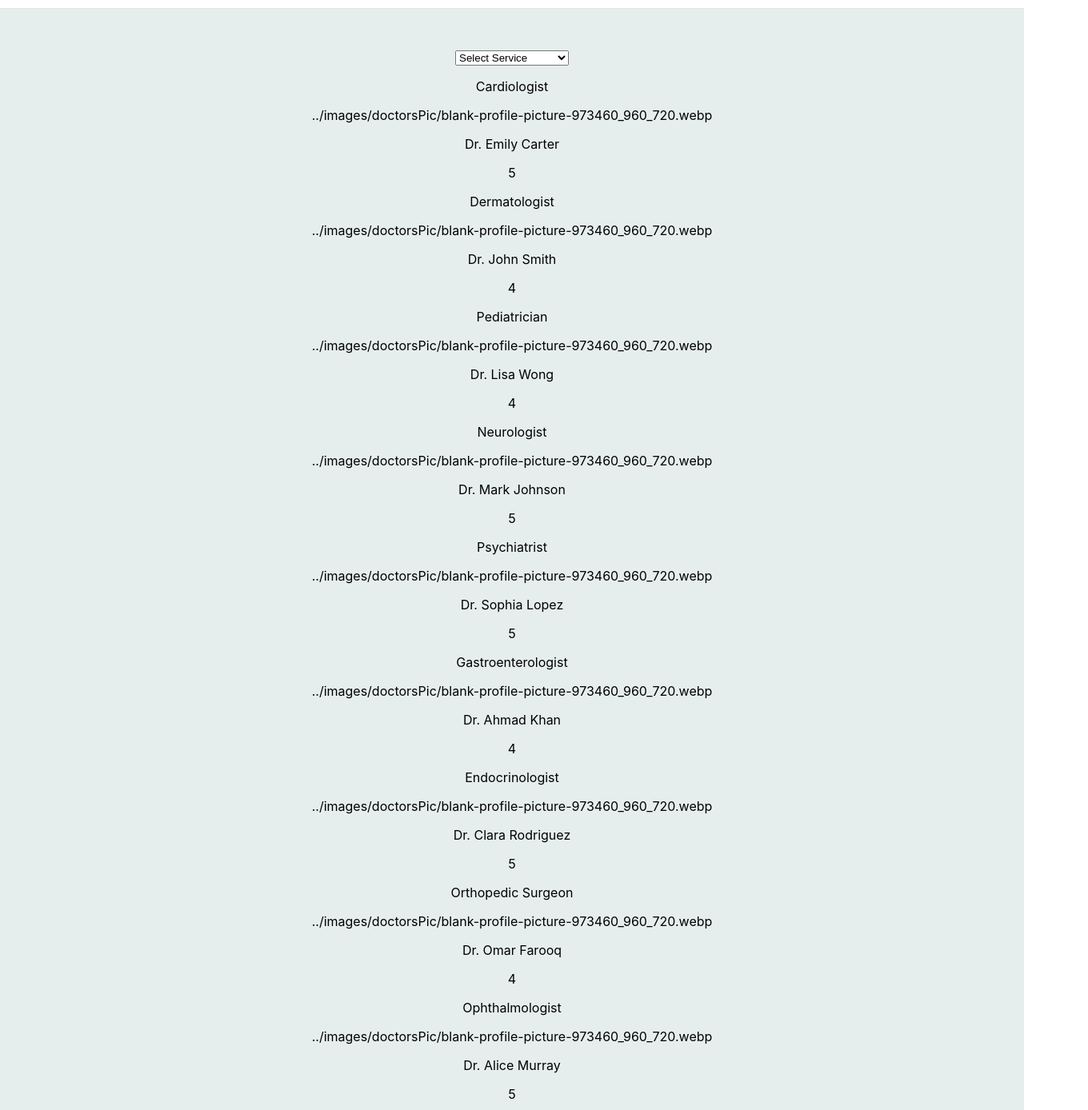
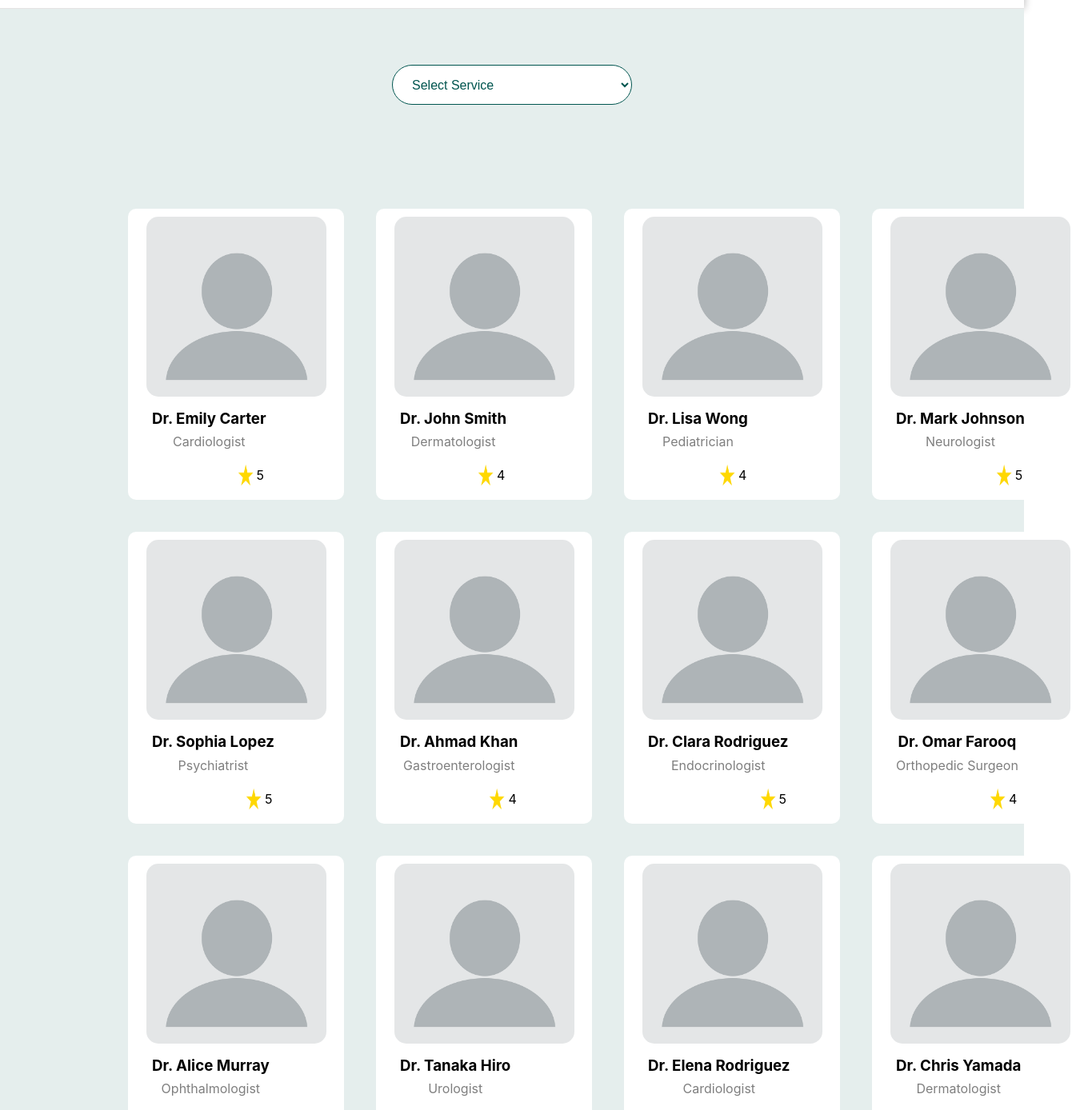
Before and after one commit to hafriaya/doctor_appointment, a React (Create React App) app: page /doctors in a window 1280 px wide. Shown: the part 80-1468 px from the top of the page at 80% size, 1360 px wide, since content can reach past the window. Built offline with nearby package versions, Linux system fonts and the light colour scheme.

Commit message:
editing doctors cards

```diff
--- a/src/data/doctorsData.json
+++ b/src/data/doctorsData.json
@@ -58,5 +58,65 @@
     "service": "Urologist",
     "picture": "../images/doctorsPic/blank-profile-picture-973460_960_720.webp",
     "rating": 4
+  },
+  {
+    "name": "Dr. Elena Rodriguez",
+    "service": "Cardiologist",
+    "picture": "../images/doctorsPic/blank-profile-picture-973460_960_720.webp",
+    "rating": 4
+  },
+  {
+    "name": "Dr. Chris Yamada",
+    "service": "Dermatologist",
+    "picture": "../images/doctorsPic/blank-profile-picture-973460_960_720.webp",
+    "rating": 5
+  },
+  {
+    "name": "Dr. Aisha Khan",
+    "service": "Pediatrician",
+    "picture": "../images/doctorsPic/blank-profile-picture-973460_960_720.webp",
+    "rating": 4
+  },
+  {
+    "name": "Dr. Simon Clark",
+    "service": "Neurologist",
+    "picture": "../images/doctorsPic/blank-profile-picture-973460_960_720.webp",
+    "rating": 5
+  },
+  {
+    "name": "Dr. Grace Tan",
+    "service": "Psychiatrist",
+    "picture": "../images/doctorsPic/blank-profile-picture-973460_960_720.webp",
+    "rating": 4
+  },
+  {
+    "name": "Dr. Abdul Rehman",
+    "service": "Gastroenterologist",
+    "picture": "../images/doctorsPic/blank-profile-picture-973460_960_720.webp",
+    "rating": 5
+  },
+  {
+    "name": "Dr. Rachel Kim",
+    "service": "Endocrinologist",
+    "picture": "../images/doctorsPic/blank-profile-picture-973460_960_720.webp",
+    "rating": 4
+  },
+  {
+    "name": "Dr. Victor Santos",
+    "service": "Orthopedic Surgeon",
+    "picture": "../images/doctorsPic/blank-profile-picture-973460_960_720.webp",
+    "rating": 5
+  },
+  {
+    "name": "Dr. Lily Chen",
+    "service": "Ophthalmologist",
+    "picture": "../images/doctorsPic/blank-profile-picture-973460_960_720.webp",
+    "rating": 4
+  },
+  {
+    "name": "Dr. Kenji Fujimoto",
+    "service": "Urologist",
+    "picture": "../images/doctorsPic/blank-profile-picture-973460_960_720.webp",
+    "rating": 5
   }
 ]
--- a/src/pages/doctors.js
+++ b/src/pages/doctors.js
@@ -3,6 +3,8 @@ import { useEffect, useState } from "react";
 import doctorsData from "../data/doctorsData.json";
 import Header from "./header";
 import Footer from "./footer";
+import profilePicture from "../images/doctorsPic/blank-profile-picture-973460_960_720.webp";
+import ratingStar from "../images/stars/rating-star-icon-28-removebg-preview.png";
 
 const Doctors = () => {
   const [doctors, setDoctors] = useState([]);
@@ -26,14 +28,30 @@ const Doctors = () => {
             ))}
           </select>
         </div>
-        {doctors.map((doctor) => (
-          <div>
-            <p>{doctor.service}</p>
-            <p>{doctor.picture}</p>
-            <p>{doctor.name}</p>
-            <p>{doctor.rating}</p>
-          </div>
-        ))}
+        <div className="cardsDescription">
+          {doctors.map((doctor) =>
+            doctor.service === serviceSelected || serviceSelected === "" ? (
+              <div className="doctorCard">
+                {/* <img src={doctor.picture} alt={doctor.name+"_picture"}/> */}
+                <img
+                  id="profilePicture"
+                  src={profilePicture}
+                  alt={doctor.name + "_picture"}
+                />
+                <div className="bottomCard">
+                  <h3>{doctor.name}</h3>
+                  <p id="doctor_service">{doctor.service}</p>
+                  <div className="ratingIcon">
+                    <img src={ratingStar} alt="ratingStar" />
+                    <p>{doctor.rating}</p>
+                  </div>
+                </div>
+              </div>
+            ) : (
+              console.log("not selected")
+            )
+          )}
+        </div>
       </main>
       <Footer />
     </>
--- a/src/styles/doctors.css
+++ b/src/styles/doctors.css
@@ -1,4 +1,55 @@
 main{
     background-color: #e5eeed;
     padding: 50px;
+    /* text-align: center; */
 }
+#filterService {
+    width: 300px;
+  height: 50px;
+  padding: 10px 20px;
+  margin: 20px;
+  color: #00554f;
+  background-color: #ffff;
+  font-size: 1rem;
+  border: 1px solid #00554f;
+  border-radius: 30px;
+  box-sizing: border-box;
+  font-family: Arial, Helvetica, sans-serif;
+}
+.cardsDescription{
+    display: grid;
+  grid-template-columns: auto auto auto auto;
+  justify-content: space-around;
+  margin: 70px;
+  padding: 20px;
+}
+.doctorCard{
+    width: 250px;
+    background-color: #ffff;
+    border-radius: 10px;
+    padding: 10px;
+    margin: 20px;
+}
+.doctorCard #profilePicture{
+    width: 90%;
+    border-radius: 15px;
+}
+.bottomCard{
+    float: left;
+    padding: 0 10px;
+    margin: 0 10px;
+    line-height: 10px;
+}
+.bottomCard #doctor_service{
+    opacity: 0.5;
+}
+.ratingIcon{
+    display: flex;
+    width: 40px;
+    float: right;
+    /* background-color: rgb(203, 202, 202); */
+    /* border-radius: 10px; */
+}
+.ratingIcon img{
+    width: 70%;
+}
```
Also changed, not shown: src/images/stars/rating-star-icon-28-removebg-preview.png (added).
